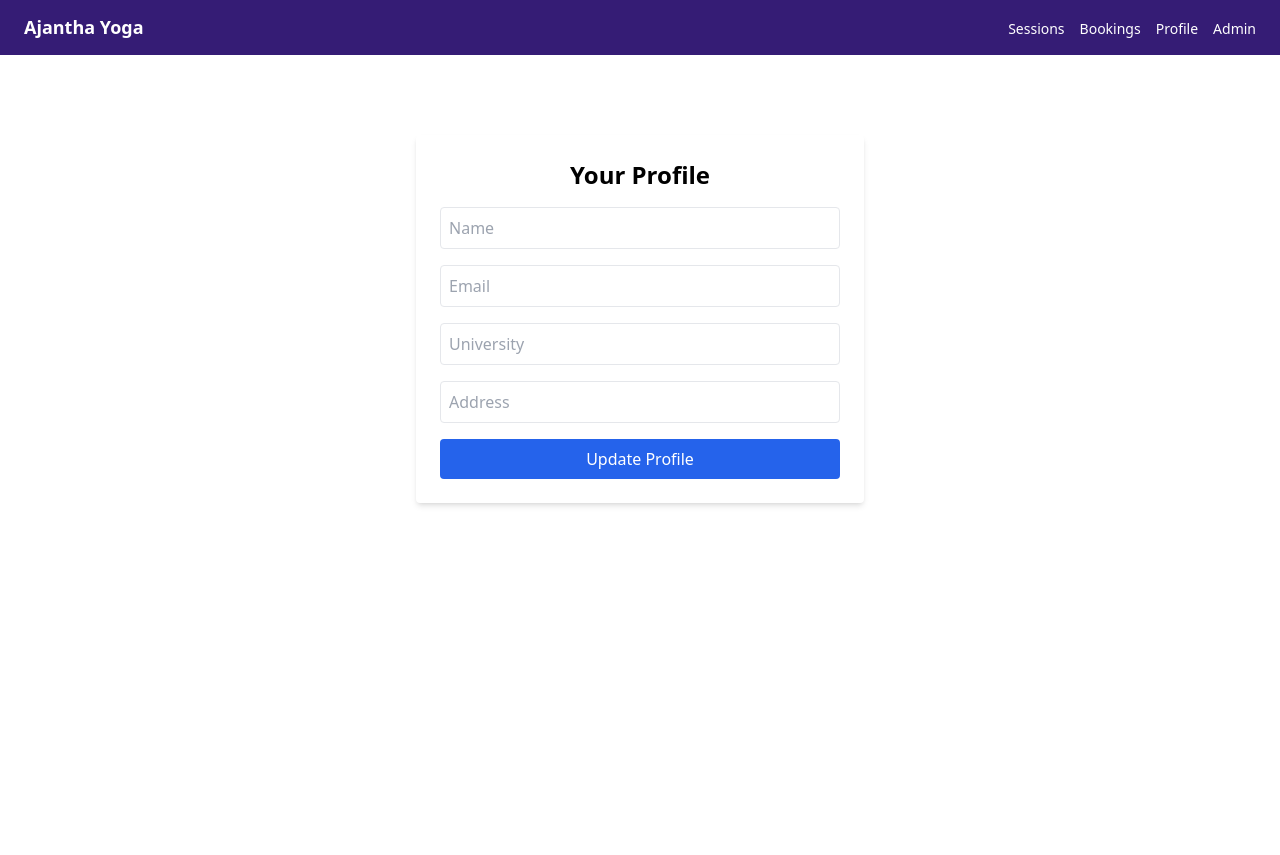
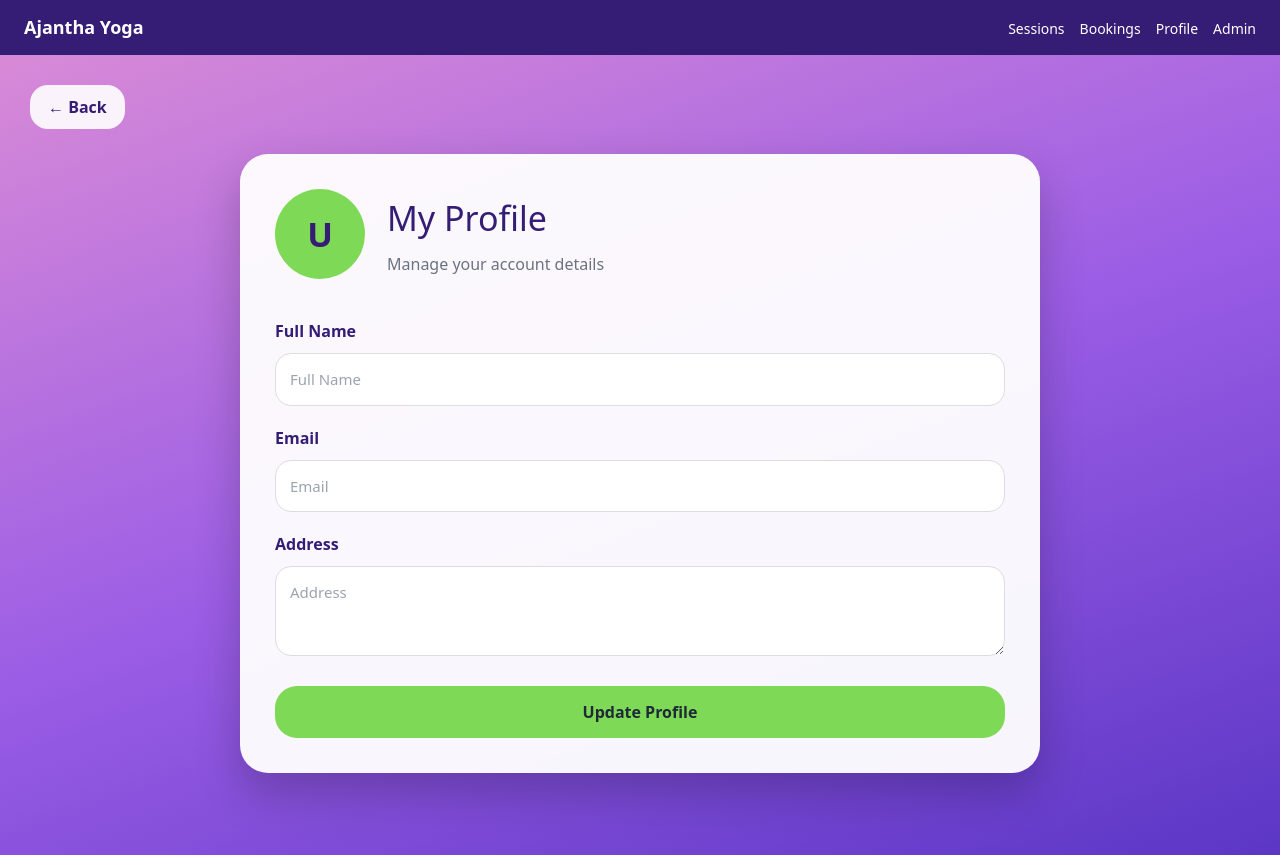
Before and after one commit to techplot26/AjanthaYogaSessionBookingSystem, a React (Create React App) app in the folder frontend/: page /profile in a window 1280 px wide. Before the commit the page ends 800 px from the top, so only its background shows below. Built offline with nearby package versions, Linux system fonts and the light colour scheme.

Commit message:
enhancement made on profile scren with desktoplayout and backbutton added

```diff
--- a/frontend/src/pages/Profile.jsx
+++ b/frontend/src/pages/Profile.jsx
@@ -1,98 +1,205 @@
-import { useState, useEffect } from 'react';
-import { useAuth } from '../context/AuthContext';
-import axiosInstance from '../axiosConfig';
+import { useEffect, useState } from "react";
+import { useNavigate } from "react-router-dom";
+import axios from "../axiosConfig";
 
-const Profile = () => {
-  const { user } = useAuth(); // Access user token from context
-  const [formData, setFormData] = useState({
-    name: '',
-    email: '',
-    university: '',
-    address: '',
+function Profile() {
+  const navigate = useNavigate();
+
+  const [profile, setProfile] = useState({
+    name: "",
+    email: "",
+    address: "",
   });
-  const [loading, setLoading] = useState(false);
 
   useEffect(() => {
-    // Fetch profile data from the backend
-    const fetchProfile = async () => {
-      setLoading(true);
+    const storedUser = JSON.parse(localStorage.getItem("user"));
+
+    if (storedUser) {
+      setProfile({
+        name: storedUser.name || "",
+        email: storedUser.email || "",
+        address: storedUser.address || "",
+      });
+    }
+  }, []);
+
+  const handleChange = (e) => {
+    setProfile({
+      ...profile,
+      [e.target.name]: e.target.value,
+    });
+  };
+
+  const updateProfile = async (e) => {
+    e.preventDefault();
+
     try {
-        const response = await axiosInstance.get('/api/auth/profile', {
-          headers: { Authorization: `Bearer ${user.token}` },
-        });
-        setFormData({
-          name: response.data.name,
-          email: response.data.email,
-          university: response.data.university || '',
-          address: response.data.address || '',
-        });
+      alert("Profile updated successfully");
+
+      localStorage.setItem(
+        "user",
+        JSON.stringify({
+          ...JSON.parse(localStorage.getItem("user")),
+          ...profile,
+        })
+      );
     } catch (error) {
-        alert('Failed to fetch profile. Please try again.');
-      } finally {
-        setLoading(false);
+      alert("Profile update failed");
     }
   };
 
-    if (user) fetchProfile();
-  }, [user]);
+  return (
+    <div style={styles.page}>
+      <button style={styles.backButton} onClick={() => navigate(-1)}>
+        ← Back
+      </button>
 
-  const handleSubmit = async (e) => {
-    e.preventDefault();
-    setLoading(true);
-    try {
-      await axiosInstance.put('/api/auth/profile', formData, {
-        headers: { Authorization: `Bearer ${user.token}` },
-      });
-      alert('Profile updated successfully!');
-    } catch (error) {
-      alert('Failed to update profile. Please try again.');
-    } finally {
-      setLoading(false);
-    }
-  };
+      <div style={styles.container}>
+        <div style={styles.header}>
+          <div style={styles.avatar}>
+            {profile.name ? profile.name.charAt(0).toUpperCase() : "U"}
+          </div>
 
-  if (loading) {
-    return <div className="text-center mt-20">Loading...</div>;
-  }
+          <div>
+            <h1 style={styles.title}>My Profile</h1>
+            <p style={styles.subtitle}>Manage your account details</p>
+          </div>
+        </div>
 
-  return (
-    <div className="max-w-md mx-auto mt-20">
-      <form onSubmit={handleSubmit} className="bg-white p-6 shadow-md rounded">
-        <h1 className="text-2xl font-bold mb-4 text-center">Your Profile</h1>
+        <form onSubmit={updateProfile} style={styles.formCard}>
+          <label style={styles.label}>Full Name</label>
           <input
-          type="text"
-          placeholder="Name"
-          value={formData.name}
-          onChange={(e) => setFormData({ ...formData, name: e.target.value })}
-          className="w-full mb-4 p-2 border rounded"
+            style={styles.input}
+            name="name"
+            value={profile.name}
+            onChange={handleChange}
+            placeholder="Full Name"
           />
+
+          <label style={styles.label}>Email</label>
           <input
+            style={styles.input}
+            name="email"
+            value={profile.email}
+            onChange={handleChange}
+            placeholder="Email"
             type="email"
-          placeholder="Email"
-          value={formData.email}
-          onChange={(e) => setFormData({ ...formData, email: e.target.value })}
-          className="w-full mb-4 p-2 border rounded"
           />
-        <input
-          type="text"
-          placeholder="University"
-          value={formData.university}
-          onChange={(e) => setFormData({ ...formData, university: e.target.value })}
-          className="w-full mb-4 p-2 border rounded"
+
+          <label style={styles.label}>Address</label>
+          <textarea
+            style={styles.textarea}
+            name="address"
+            value={profile.address}
+            onChange={handleChange}
+            placeholder="Address"
           />
-        <input
-          type="text"
-          placeholder="Address"
-          value={formData.address}
-          onChange={(e) => setFormData({ ...formData, address: e.target.value })}
-          className="w-full mb-4 p-2 border rounded"
-        />
-        <button type="submit" className="w-full bg-blue-600 text-white p-2 rounded">
-          {loading ? 'Updating...' : 'Update Profile'}
+
+          <button type="submit" style={styles.updateButton}>
+            Update Profile
           </button>
         </form>
       </div>
+    </div>
   );
+}
+
+const styles = {
+  page: {
+    minHeight: "100vh",
+    background: "linear-gradient(160deg, #d88ad7, #9b5de5, #5b36c5)",
+    padding: "30px",
+  },
+
+  backButton: {
+    background: "rgba(255,255,255,0.9)",
+    border: "none",
+    borderRadius: "18px",
+    padding: "10px 18px",
+    color: "#351c75",
+    fontWeight: "bold",
+    cursor: "pointer",
+    marginBottom: "25px",
+  },
+
+  container: {
+    maxWidth: "800px",
+    margin: "0 auto",
+    background: "rgba(255,255,255,0.95)",
+    borderRadius: "28px",
+    padding: "35px",
+    boxShadow: "0 20px 45px rgba(0,0,0,0.22)",
+  },
+
+  header: {
+    display: "flex",
+    alignItems: "center",
+    gap: "22px",
+    marginBottom: "30px",
+  },
+
+  avatar: {
+    width: "90px",
+    height: "90px",
+    borderRadius: "50%",
+    background: "#7ed957",
+    color: "#351c75",
+    display: "flex",
+    alignItems: "center",
+    justifyContent: "center",
+    fontSize: "34px",
+    fontWeight: "bold",
+  },
+
+  title: {
+    color: "#351c75",
+    fontSize: "34px",
+    margin: 0,
+  },
+
+  subtitle: {
+    color: "#6b7280",
+    marginTop: "8px",
+  },
+
+  formCard: {
+    display: "flex",
+    flexDirection: "column",
+    gap: "10px",
+  },
+
+  label: {
+    color: "#351c75",
+    fontWeight: "bold",
+    marginTop: "10px",
+  },
+
+  input: {
+    padding: "14px",
+    borderRadius: "16px",
+    border: "1px solid #ddd",
+    fontSize: "15px",
+  },
+
+  textarea: {
+    padding: "14px",
+    borderRadius: "16px",
+    border: "1px solid #ddd",
+    fontSize: "15px",
+    minHeight: "90px",
+  },
+
+  updateButton: {
+    marginTop: "20px",
+    background: "#7ed957",
+    color: "#1f2937",
+    border: "none",
+    borderRadius: "22px",
+    padding: "14px",
+    fontWeight: "bold",
+    fontSize: "16px",
+    cursor: "pointer",
+  },
 };
 
 export default Profile;
```
Lines whose indentation alone changed are shown as unchanged.
